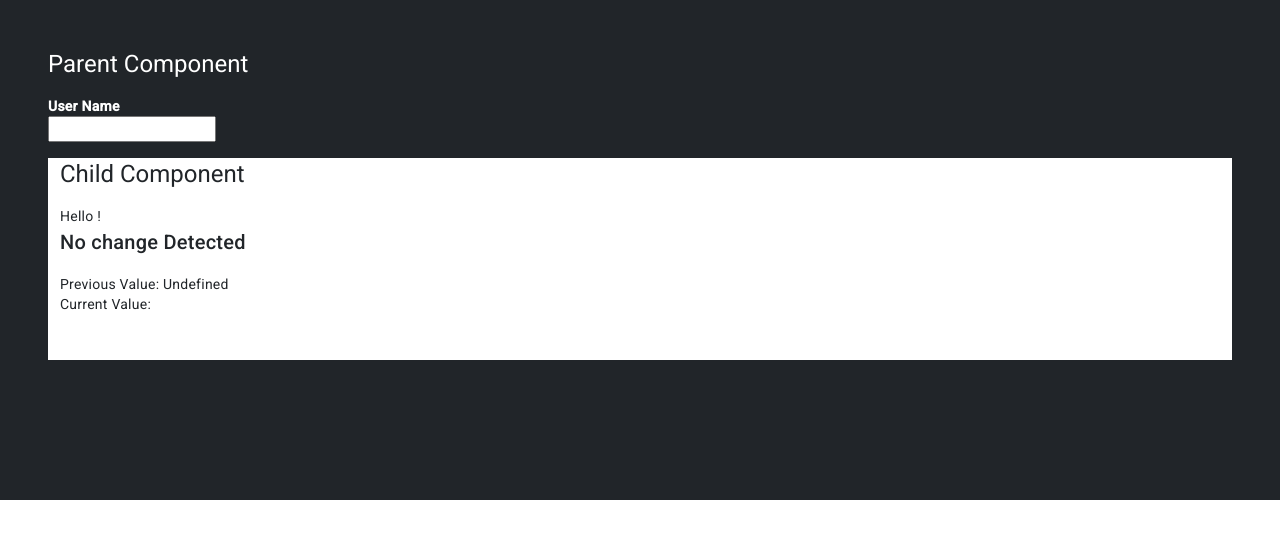
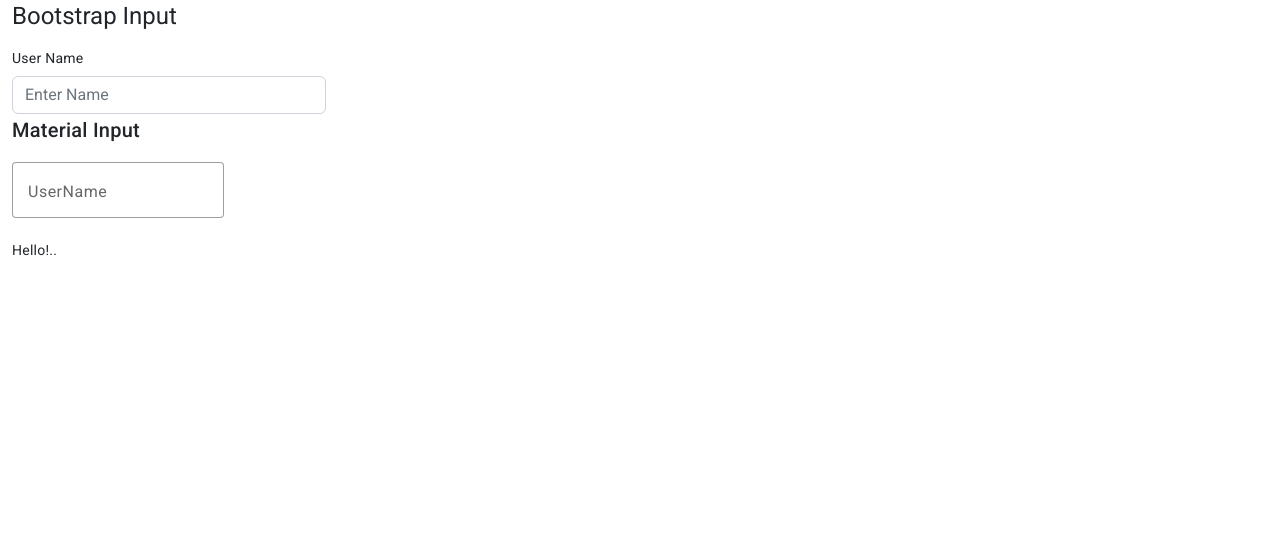
Before and after one commit to vajaganidhanesh/angular-workspace, an Angular app: page / in a window 1280 px wide. Shown: the top 538 px of the page. Built offline with nearby package versions, Linux system fonts and the light colour scheme.

Commit message:
angular material input with outline and fill

```diff
--- /dev/null
+++ b/projects/shopping/src/app/components/material-demo/material-demo.component.html
@@ -0,0 +1,29 @@
+<div class="container-fluid">
+  <h1>Bootstrap Input</h1>
+  <div class="w-25">
+    <label class="form-label">User Name</label>
+    <div>
+      <input
+        type="text"
+        placeholder="Enter Name"
+        class="form-control"
+        name=""
+        id=""
+      />
+    </div>
+    <h2>Material Input</h2>
+    <mat-form-field appearance="outline">
+      <mat-label> UserName </mat-label>
+      <input
+        type="text"
+        ngModel
+        #UserName="ngModel"
+        name=""
+        id=""
+        matInput
+        placeholder="Enter Name"
+      />
+    </mat-form-field>
+  </div>
+  <div>Hello!.. {{ UserName.value }}</div>
+</div>
--- a/projects/shopping/src/index.html
+++ b/projects/shopping/src/index.html
@@ -6,11 +6,17 @@
     <base href="/" />
     <meta name="viewport" content="width=device-width, initial-scale=1" />
     <link rel="icon" type="image/x-icon" href="favicon.ico" />
-      <link rel="preconnect" href="https://fonts.gstatic.com">
-    <link href="https://fonts.googleapis.com/css2?family=Roboto:wght@300;400;500&display=swap" rel="stylesheet">
-    <link href="https://fonts.googleapis.com/icon?family=Material+Icons" rel="stylesheet">
-</head>
+    <link rel="preconnect" href="https://fonts.gstatic.com" />
+    <link
+      href="https://fonts.googleapis.com/css2?family=Roboto:wght@300;400;500&display=swap"
+      rel="stylesheet"
+    />
+    <link
+      href="https://fonts.googleapis.com/icon?family=Material+Icons"
+      rel="stylesheet"
+    />
+  </head>
   <body class="mat-typography">
-    <app-parent> </app-parent>
+    <app-material-demo> </app-material-demo>
   </body>
 </html>
```
Also changed, not shown: projects/shopping/src/app/app.module.ts (+15 -2 lines), projects/shopping/src/app/components/material-demo/material-demo.component.ts (added, +10 -0 lines), projects/shopping/src/app/components/material-demo/material-demo.component.css (added).
